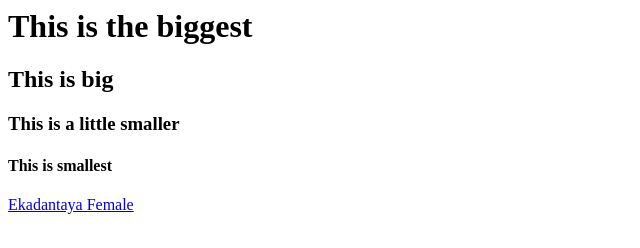
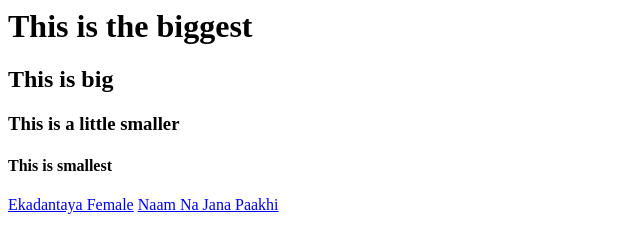
Before and after one commit to apoorvaprabhat101/Youtube-Songs, a plain HTML site: page index.html in a window 1280 px wide. Shown: the whole page, without its empty margins (0-640 px from the left). Drawn offline with Linux system fonts and the light colour scheme.

Commit message:
Added Naam na Jana Paakhi

```diff
--- a/index.html
+++ b/index.html
@@ -12,5 +12,6 @@
         <h4>This is smallest</h4>
 
         <a href="https://www.youtube.com/watch?v=WI-AcEZiVc8" target="_blank">Ekadantaya Female</a>
+        <a href="https://www.youtube.com/watch?v=JiV8MLQjJsw" target="_blank">Naam Na Jana Paakhi</a>
     </body>
 </html>
```
